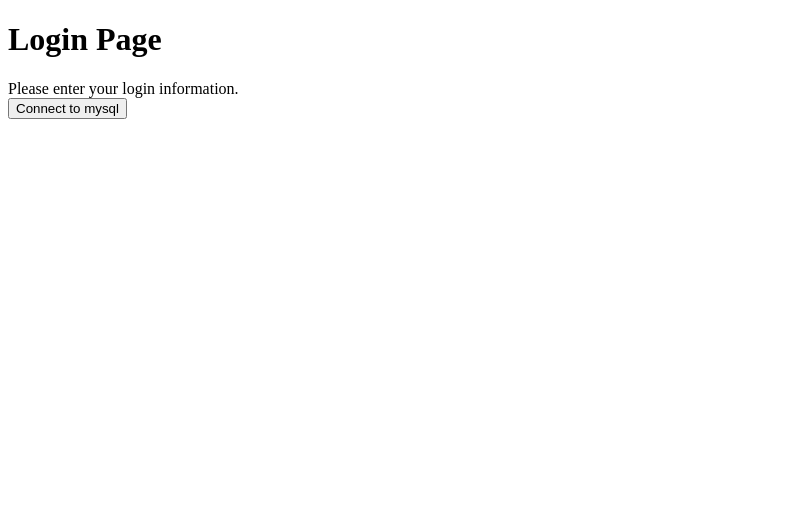
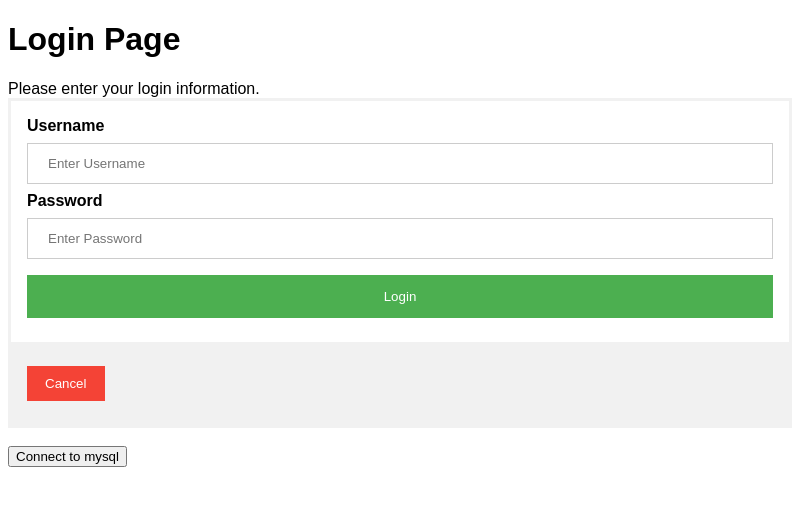
Before and after one commit to mayo17/DatabaseFinal, an Electron app: page login.html in a window 800 px wide. Drawn offline with Linux system fonts and the light colour scheme.

Commit message:
updated login page

```diff
--- a/login.html
+++ b/login.html
@@ -1,14 +1,34 @@
 <!DOCTYPE html>
 <html>
+
+<link rel="stylesheet" href="styles.css">
 
 <head>
   <meta charset="UTF-8">
   <title>Login</title>
+  <meta name="viewport" content="width=device-width, initial-scale=1">
 </head>
 
 <body>
   <h1>Login Page</h1>
   Please enter your login information.
+
+  <br>
+  <form action="/login.js"> <!--May revise to remove the action-->
+    <div class="container">
+      <label for="user"><b>Username</b></label>
+      <input type="text" placeholder="Enter Username" name="user" required>
+
+      <label for="pass"><b>Password</b></label>
+      <input type="password" placeholder="Enter Password" name="pass" required>
+
+      <button type="submit">Login</button>
+    </div>
+
+    <div class="container" style="background-color:#f1f1f1">
+      <button type="button" class="cancelbtn">Cancel</button>
+    </div>
+  </form>
 
   <br>
   <input type="button" value="Connect to mysql" id="btn" />
--- /dev/null
+++ b/styles.css
@@ -0,0 +1,51 @@
+body {font-family: Arial, Helvetica, sans-serif;}
+form {border: 3px solid #f1f1f1;}
+
+input[type=text], input[type=password] {
+  width: 100%;
+  padding: 12px 20px;
+  margin: 8px 0;
+  display: inline-block;
+  border: 1px solid #ccc;
+  box-sizing: border-box;
+}
+
+button {
+  background-color: #4CAF50;
+  color: white;
+  padding: 14px 20px;
+  margin: 8px 0;
+  border: none;
+  cursor: pointer;
+  width: 100%;
+}
+
+button:hover {
+  opacity: 0.8;
+}
+
+.cancelbtn {
+  width: auto;
+  padding: 10px 18px;
+  background-color: #f44336;
+}
+
+.container {
+  padding: 16px;
+}
+
+span.pass {
+  float: right;
+  padding-top: 16px;
+}
+
+/* Change styles for span and cancel button on extra small screens */
+@media screen and (max-width: 300px) {
+  span.pass {
+     display: block;
+     float: none;
+  }
+  .cancelbtn {
+     width: 100%;
+  }
+}
```
